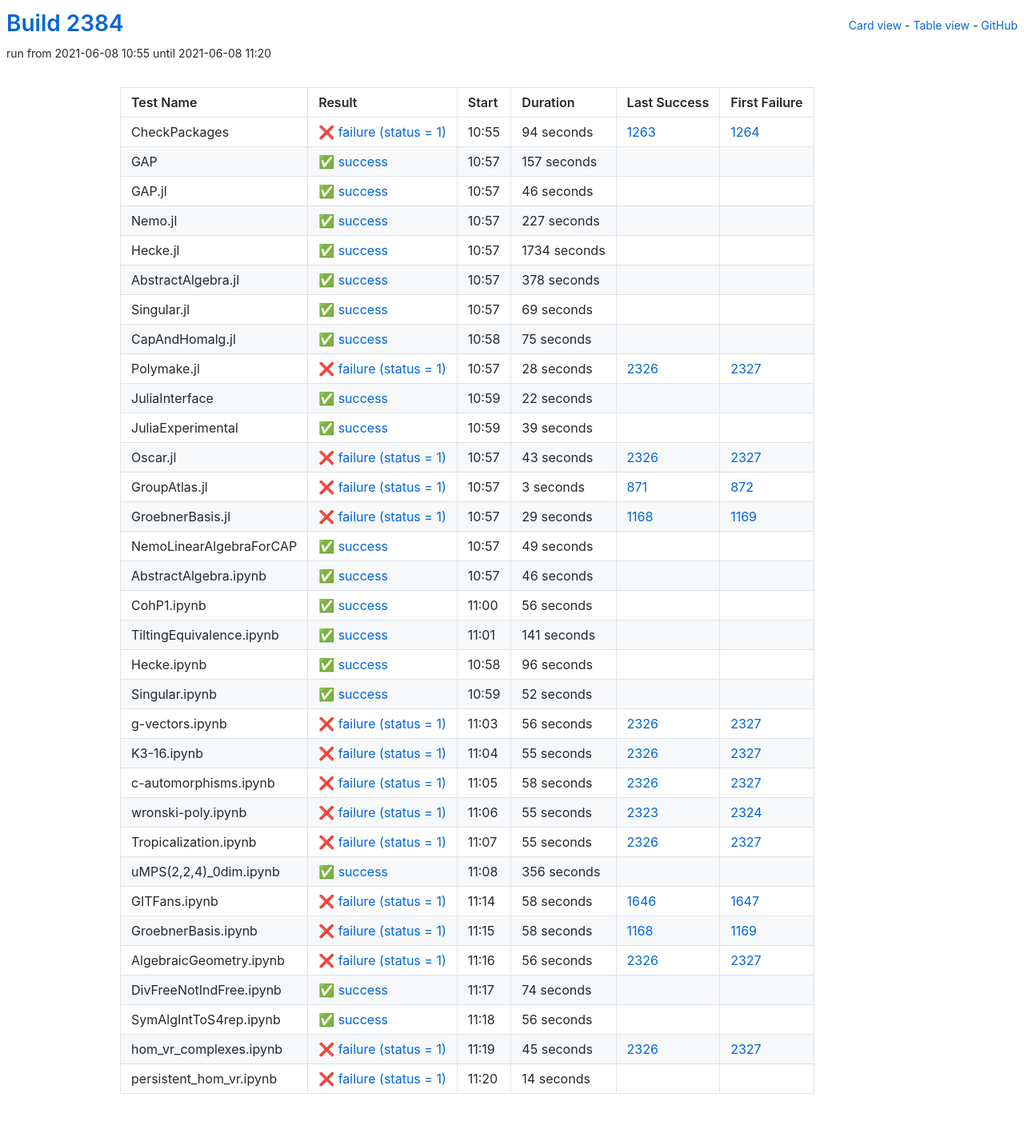
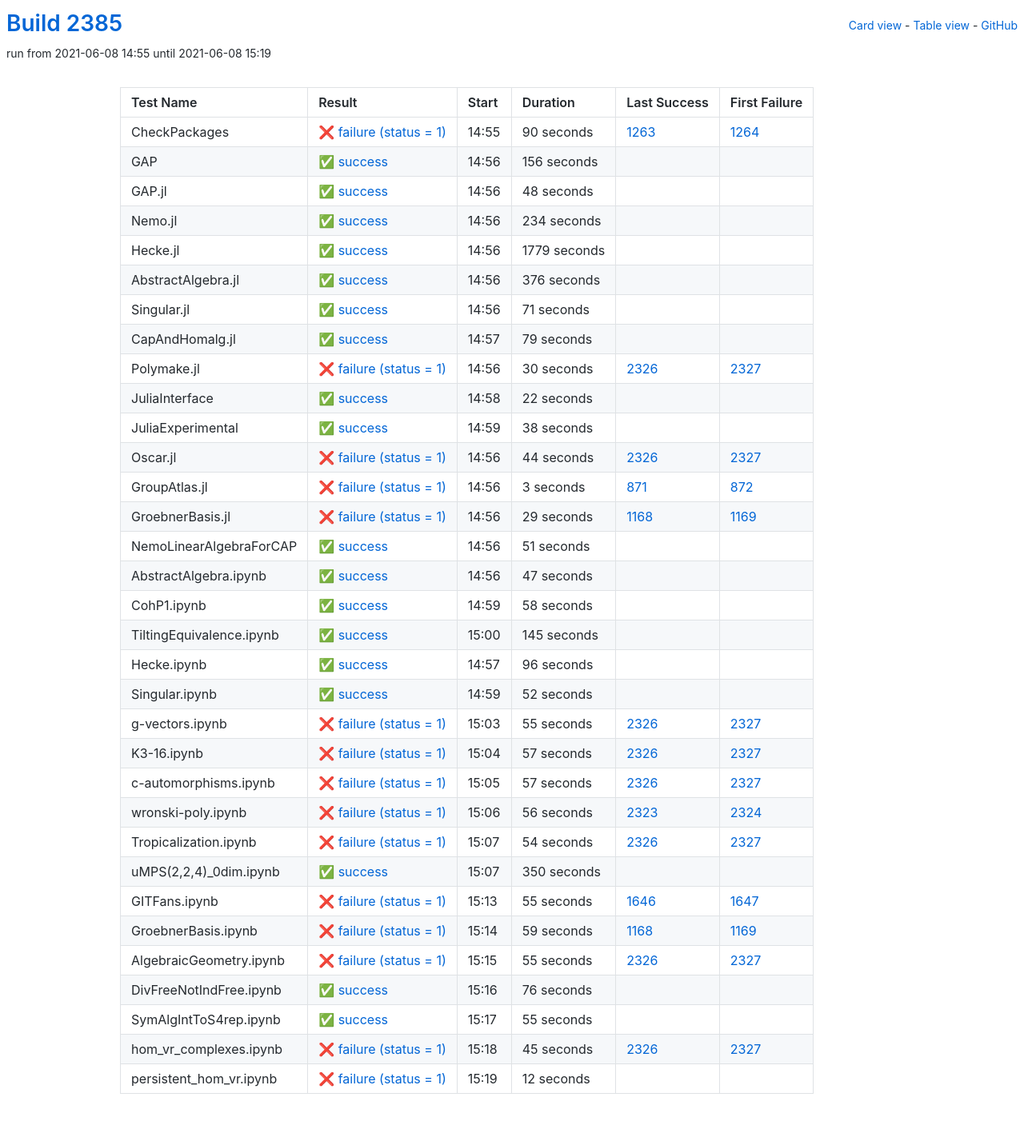
Before and after one commit to oscar-system/oscar-ci-status-stable, a Jekyll site: the page built from table.html, in a window 1280 px wide. Shown: the whole page at 80% size. Built offline with Jekyll 4.4.1, drawn with Linux system fonts in a browser that asks for light colours.

Commit message:
Build #2385

```diff
--- a/_data/ci.yml
+++ b/_data/ci.yml
@@ -1,6 +1,6 @@
 ---
-build: 2384
-build_url: https://oscarci.mathematik.uni-kl.de/job/oscar-stable/2384/
+build: 2385
+build_url: https://oscarci.mathematik.uni-kl.de/job/oscar-stable/2385/
 job: oscar-stable
 organization: oscar-system
 repo: oscar-ci-status-stable
@@ -8,116 +8,116 @@ repourl: https://github.com/oscar-system/oscar-ci-status-stable
 tests:
 - name: CheckPackages
   id: checkpackages
-  log: https://oscarci.mathematik.uni-kl.de/job/oscar-stable/2384/artifact/logs/build-2384/CheckPackages.log
-  start: 2021-06-08 10:55
+  log: https://oscarci.mathematik.uni-kl.de/job/oscar-stable/2385/artifact/logs/build-2385/CheckPackages.log
+  start: 2021-06-08 14:55
   success: false
   exitcode: 1
   status: failure
-  duration: 94
+  duration: 90
   last_success: 1263
   last_success_url: https://oscarci.mathematik.uni-kl.de/job/oscar-stable/1263/
   first_failure: 1264
   first_failure_url: https://oscarci.mathematik.uni-kl.de/job/oscar-stable/1264/
 - name: GAP
   id: gap
-  log: https://oscarci.mathematik.uni-kl.de/job/oscar-stable/2384/artifact/logs/build-2384/GAP.log
-  start: 2021-06-08 10:57
+  log: https://oscarci.mathematik.uni-kl.de/job/oscar-stable/2385/artifact/logs/build-2385/GAP.log
+  start: 2021-06-08 14:56
   success: true
   exitcode: 0
   status: success
-  duration: 157
+  duration: 156
   last_success: false
   last_success_url:
   first_failure: false
   first_failure_url:
 - name: GAP.jl
   id: gap-jl
-  log: https://oscarci.mathematik.uni-kl.de/job/oscar-stable/2384/artifact/logs/build-2384/GAP.jl.log
-  start: 2021-06-08 10:57
+  log: https://oscarci.mathematik.uni-kl.de/job/oscar-stable/2385/artifact/logs/build-2385/GAP.jl.log
+  start: 2021-06-08 14:56
   success: true
   exitcode: 0
   status: success
-  duration: 46
+  duration: 48
   last_success: false
   last_success_url:
   first_failure: false
   first_failure_url:
 - name: Nemo.jl
   id: nemo-jl
-  log: https://oscarci.mathematik.uni-kl.de/job/oscar-stable/2384/artifact/logs/build-2384/Nemo.jl.log
-  start: 2021-06-08 10:57
+  log: https://oscarci.mathematik.uni-kl.de/job/oscar-stable/2385/artifact/logs/build-2385/Nemo.jl.log
+  start: 2021-06-08 14:56
   success: true
   exitcode: 0
   status: success
-  duration: 227
+  duration: 234
   last_success: false
   last_success_url:
   first_failure: false
   first_failure_url:
 - name: Hecke.jl
   id: hecke-jl
-  log: https://oscarci.mathematik.uni-kl.de/job/oscar-stable/2384/artifact/logs/build-2384/Hecke.jl.log
-  start: 2021-06-08 10:57
+  log: https://oscarci.mathematik.uni-kl.de/job/oscar-stable/2385/artifact/logs/build-2385/Hecke.jl.log
+  start: 2021-06-08 14:56
   success: true
   exitcode: 0
   status: success
-  duration: 1734
+  duration: 1779
   last_success: false
   last_success_url:
   first_failure: false
   first_failure_url:
 - name: AbstractAlgebra.jl
   id: abstractalgebra-jl
-  log: https://oscarci.mathematik.uni-kl.de/job/oscar-stable/2384/artifact/logs/build-2384/AbstractAlgebra.jl.log
-  start: 2021-06-08 10:57
+  log: https://oscarci.mathematik.uni-kl.de/job/oscar-stable/2385/artifact/logs/build-2385/AbstractAlgebra.jl.log
+  start: 2021-06-08 14:56
   success: true
   exitcode: 0
   status: success
-  duration: 378
+  duration: 376
   last_success: false
   last_success_url:
   first_failure: false
   first_failure_url:
 - name: Singular.jl
   id: singular-jl
-  log: https://oscarci.mathematik.uni-kl.de/job/oscar-stable/2384/artifact/logs/build-2384/Singular.jl.log
-  start: 2021-06-08 10:57
+  log: https://oscarci.mathematik.uni-kl.de/job/oscar-stable/2385/artifact/logs/build-2385/Singular.jl.log
+  start: 2021-06-08 14:56
   success: true
   exitcode: 0
   status: success
-  duration: 69
+  duration: 71
   last_success: false
   last_success_url:
   first_failure: false
   first_failure_url:
 - name: CapAndHomalg.jl
   id: capandhomalg-jl
-  log: https://oscarci.mathematik.uni-kl.de/job/oscar-stable/2384/artifact/logs/build-2384/CapAndHomalg.jl.log
-  start: 2021-06-08 10:58
+  log: https://oscarci.mathematik.uni-kl.de/job/oscar-stable/2385/artifact/logs/build-2385/CapAndHomalg.jl.log
+  start: 2021-06-08 14:57
   success: true
   exitcode: 0
   status: success
-  duration: 75
+  duration: 79
   last_success: false
   last_success_url:
   first_failure: false
   first_failure_url:
 - name: Polymake.jl
   id: polymake-jl
-  log: https://oscarci.mathematik.uni-kl.de/job/oscar-stable/2384/artifact/logs/build-2384/Polymake.jl.log
-  start: 2021-06-08 10:57
+  log: https://oscarci.mathematik.uni-kl.de/job/oscar-stable/2385/artifact/logs/build-2385/Polymake.jl.log
+  start: 2021-06-08 14:56
   success: false
   exitcode: 1
   status: failure
-  duration: 28
+  duration: 30
   last_success: 2326
   last_success_url: https://oscarci.mathematik.uni-kl.de/job/oscar-stable/2326/
   first_failure: 2327
   first_failure_url: https://oscarci.mathematik.uni-kl.de/job/oscar-stable/2327/
 - name: JuliaInterface
   id: juliainterface
-  log: https://oscarci.mathematik.uni-kl.de/job/oscar-stable/2384/artifact/logs/build-2384/JuliaInterface.log
-  start: 2021-06-08 10:59
+  log: https://oscarci.mathematik.uni-kl.de/job/oscar-stable/2385/artifact/logs/build-2385/JuliaInterface.log
+  start: 2021-06-08 14:58
   success: true
   exitcode: 0
   status: success
@@ -128,32 +128,32 @@ tests:
   first_failure_url:
 - name: JuliaExperimental
   id: juliaexperimental
-  log: https://oscarci.mathematik.uni-kl.de/job/oscar-stable/2384/artifact/logs/build-2384/JuliaExperimental.log
-  start: 2021-06-08 10:59
+  log: https://oscarci.mathematik.uni-kl.de/job/oscar-stable/2385/artifact/logs/build-2385/JuliaExperimental.log
+  start: 2021-06-08 14:59
   success: true
   exitcode: 0
   status: success
-  duration: 39
+  duration: 38
   last_success: false
   last_success_url:
   first_failure: false
   first_failure_url:
 - name: Oscar.jl
   id: oscar-jl
-  log: https://oscarci.mathematik.uni-kl.de/job/oscar-stable/2384/artifact/logs/build-2384/Oscar.jl.log
-  start: 2021-06-08 10:57
+  log: https://oscarci.mathematik.uni-kl.de/job/oscar-stable/2385/artifact/logs/build-2385/Oscar.jl.log
+  start: 2021-06-08 14:56
   success: false
   exitcode: 1
   status: failure
-  duration: 43
+  duration: 44
   last_success: 2326
   last_success_url: https://oscarci.mathematik.uni-kl.de/job/oscar-stable/2326/
   first_failure: 2327
   first_failure_url: https://oscarci.mathematik.uni-kl.de/job/oscar-stable/2327/
 - name: GroupAtlas.jl
   id: groupatlas-jl
-  log: https://oscarci.mathematik.uni-kl.de/job/oscar-stable/2384/artifact/logs/build-2384/GroupAtlas.jl.log
-  start: 2021-06-08 10:57
+  log: https://oscarci.mathematik.uni-kl.de/job/oscar-stable/2385/artifact/logs/build-2385/GroupAtlas.jl.log
+  start: 2021-06-08 14:56
   success: false
   exitcode: 1
   status: failure
@@ -164,8 +164,8 @@ tests:
   first_failure_url: https://oscarci.mathematik.uni-kl.de/job/oscar-stable/872/
 - name: GroebnerBasis.jl
   id: groebnerbasis-jl
-  log: https://oscarci.mathematik.uni-kl.de/job/oscar-stable/2384/artifact/logs/build-2384/GroebnerBasis.jl.log
-  start: 2021-06-08 10:57
+  log: https://oscarci.mathematik.uni-kl.de/job/oscar-stable/2385/artifact/logs/build-2385/GroebnerBasis.jl.log
+  start: 2021-06-08 14:56
   success: false
   exitcode: 1
   status: failure
@@ -176,56 +176,56 @@ tests:
   first_failure_url: https://oscarci.mathematik.uni-kl.de/job/oscar-stable/1169/
 - name: NemoLinearAlgebraForCAP
   id: nemolinearalgebraforcap
-  log: https://oscarci.mathematik.uni-kl.de/job/oscar-stable/2384/artifact/logs/build-2384/NemoLinearAlgebraForCAP.log
-  start: 2021-06-08 10:57
+  log: https://oscarci.mathematik.uni-kl.de/job/oscar-stable/2385/artifact/logs/build-2385/NemoLinearAlgebraForCAP.log
+  start: 2021-06-08 14:56
   success: true
   exitcode: 0
   status: success
-  duration: 49
+  duration: 51
   last_success: false
   last_success_url:
   first_failure: false
   first_failure_url:
 - name: AbstractAlgebra.ipynb
   id: abstractalgebra-ipynb
-  log: https://oscarci.mathematik.uni-kl.de/job/oscar-stable/2384/artifact/logs/build-2384/AbstractAlgebra.ipynb.log
-  start: 2021-06-08 10:57
+  log: https://oscarci.mathematik.uni-kl.de/job/oscar-stable/2385/artifact/logs/build-2385/AbstractAlgebra.ipynb.log
+  start: 2021-06-08 14:56
   success: true
   exitcode: 0
   status: success
-  duration: 46
+  duration: 47
   last_success: false
   last_success_url:
   first_failure: false
   first_failure_url:
 - name: CohP1.ipynb
   id: cohp1-ipynb
-  log: https://oscarci.mathematik.uni-kl.de/job/oscar-stable/2384/artifact/logs/build-2384/CohP1.ipynb.log
-  start: 2021-06-08 11:00
+  log: https://oscarci.mathematik.uni-kl.de/job/oscar-stable/2385/artifact/logs/build-2385/CohP1.ipynb.log
+  start: 2021-06-08 14:59
   success: true
   exitcode: 0
   status: success
-  duration: 56
+  duration: 58
   last_success: false
   last_success_url:
   first_failure: false
   first_failure_url:
 - name: TiltingEquivalence.ipynb
   id: tiltingequivalence-ipynb
-  log: https://oscarci.mathematik.uni-kl.de/job/oscar-stable/2384/artifact/logs/build-2384/TiltingEquivalence.ipynb.log
-  start: 2021-06-08 11:01
+  log: https://oscarci.mathematik.uni-kl.de/job/oscar-stable/2385/artifact/logs/build-2385/TiltingEquivalence.ipynb.log
+  start: 2021-06-08 15:00
   success: true
   exitcode: 0
   status: success
-  duration: 141
+  duration: 145
   last_success: false
   last_success_url:
   first_failure: false
   first_failure_url:
 - name: Hecke.ipynb
   id: hecke-ipynb
-  log: https://oscarci.mathematik.uni-kl.de/job/oscar-stable/2384/artifact/logs/build-2384/Hecke.ipynb.log
-  start: 2021-06-08 10:58
+  log: https://oscarci.mathematik.uni-kl.de/job/oscar-stable/2385/artifact/logs/build-2385/Hecke.ipynb.log
+  start: 2021-06-08 14:57
   success: true
   exitcode: 0
   status: success
@@ -236,8 +236,8 @@ tests:
   first_failure_url:
 - name: Singular.ipynb
   id: singular-ipynb
-  log: https://oscarci.mathematik.uni-kl.de/job/oscar-stable/2384/artifact/logs/build-2384/Singular.ipynb.log
-  start: 2021-06-08 10:59
+  log: https://oscarci.mathematik.uni-kl.de/job/oscar-stable/2385/artifact/logs/build-2385/Singular.ipynb.log
+  start: 2021-06-08 14:59
   success: true
   exitcode: 0
   status: success
@@ -248,20 +248,8 @@ tests:
   first_failure_url:
 - name: g-vectors.ipynb
   id: g-vectors-ipynb
-  log: https://oscarci.mathematik.uni-kl.de/job/oscar-stable/2384/artifact/logs/build-2384/g-vectors.ipynb.log
-  start: 2021-06-08 11:03
-  success: false
-  exitcode: 1
-  status: failure
-  duration: 56
-  last_success: 2326
-  last_success_url: https://oscarci.mathematik.uni-kl.de/job/oscar-stable/2326/
-  first_failure: 2327
-  first_failure_url: https://oscarci.mathematik.uni-kl.de/job/oscar-stable/2327/
-- name: K3-16.ipynb
-  id: k3-16-ipynb
-  log: https://oscarci.mathematik.uni-kl.de/job/oscar-stable/2384/artifact/logs/build-2384/K3-16.ipynb.log
-  start: 2021-06-08 11:04
+  log: https://oscarci.mathematik.uni-kl.de/job/oscar-stable/2385/artifact/logs/build-2385/g-vectors.ipynb.log
+  start: 2021-06-08 15:03
   success: false
   exitcode: 1
   status: failure
@@ -270,34 +258,94 @@ tests:
   last_success_url: https://oscarci.mathematik.uni-kl.de/job/oscar-stable/2326/
   first_failure: 2327
   first_failure_url: https://oscarci.mathematik.uni-kl.de/job/oscar-stable/2327/
-- name: c-automorphisms.ipynb
-  id: c-automorphisms-ipynb
-  log: https://oscarci.mathematik.uni-kl.de/job/oscar-stable/2384/artifact/logs/build-2384/c-automorphisms.ipynb.log
-  start: 2021-06-08 11:05
+- name: K3-16.ipynb
+  id: k3-16-ipynb
+  log: https://oscarci.mathematik.uni-kl.de/job/oscar-stable/2385/artifact/logs/build-2385/K3-16.ipynb.log
+  start: 2021-06-08 15:04
   success: false
   exitcode: 1
   status: failure
-  duration: 58
+  duration: 57
+  last_success: 2326
+  last_success_url: https://oscarci.mathematik.uni-kl.de/job/oscar-stable/2326/
+  first_failure: 2327
+  first_failure_url: https://oscarci.mathematik.uni-kl.de/job/oscar-stable/2327/
+- name: c-automorphisms.ipynb
+  id: c-automorphisms-ipynb
+  log: https://oscarci.mathematik.uni-kl.de/job/oscar-stable/2385/artifact/logs/build-2385/c-automorphisms.ipynb.log
+  start: 2021-06-08 15:05
+  success: false
+  exitcode: 1
+  status: failure
+  duration: 57
   last_success: 2326
   last_success_url: https://oscarci.mathematik.uni-kl.de/job/oscar-stable/2326/
   first_failure: 2327
   first_failure_url: https://oscarci.mathematik.uni-kl.de/job/oscar-stable/2327/
 - name: wronski-poly.ipynb
   id: wronski-poly-ipynb
-  log: https://oscarci.mathematik.uni-kl.de/job/oscar-stable/2384/artifact/logs/build-2384/wronski-poly.ipynb.log
-  start: 2021-06-08 11:06
+  log: https://oscarci.mathematik.uni-kl.de/job/oscar-stable/2385/artifact/logs/build-2385/wronski-poly.ipynb.log
+  start: 2021-06-08 15:06
   success: false
   exitcode: 1
   status: failure
-  duration: 55
+  duration: 56
   last_success: 2323
   last_success_url: https://oscarci.mathematik.uni-kl.de/job/oscar-stable/2323/
   first_failure: 2324
   first_failure_url: https://oscarci.mathematik.uni-kl.de/job/oscar-stable/2324/
 - name: Tropicalization.ipynb
   id: tropicalization-ipynb
-  log: https://oscarci.mathematik.uni-kl.de/job/oscar-stable/2384/artifact/logs/build-2384/Tropicalization.ipynb.log
-  start: 2021-06-08 11:07
+  log: https://oscarci.mathematik.uni-kl.de/job/oscar-stable/2385/artifact/logs/build-2385/Tropicalization.ipynb.log
+  start: 2021-06-08 15:07
+  success: false
+  exitcode: 1
+  status: failure
+  duration: 54
+  last_success: 2326
+  last_success_url: https://oscarci.mathematik.uni-kl.de/job/oscar-stable/2326/
+  first_failure: 2327
+  first_failure_url: https://oscarci.mathematik.uni-kl.de/job/oscar-stable/2327/
+- name: uMPS(2,2,4)_0dim.ipynb
+  id: umps-2-2-4-0dim-ipynb
+  log: https://oscarci.mathematik.uni-kl.de/job/oscar-stable/2385/artifact/logs/build-2385/uMPS-2-2-4-_0dim.ipynb.log
+  start: 2021-06-08 15:07
+  success: true
+  exitcode: 0
+  status: success
+  duration: 350
+  last_success: false
+  last_success_url:
+  first_failure: false
+  first_failure_url:
+- name: GITFans.ipynb
+  id: gitfans-ipynb
+  log: https://oscarci.mathematik.uni-kl.de/job/oscar-stable/2385/artifact/logs/build-2385/GITFans.ipynb.log
+  start: 2021-06-08 15:13
+  success: false
+  exitcode: 1
+  status: failure
+  duration: 55
+  last_success: 1646
+  last_success_url: https://oscarci.mathematik.uni-kl.de/job/oscar-stable/1646/
+  first_failure: 1647
+  first_failure_url: https://oscarci.mathematik.uni-kl.de/job/oscar-stable/1647/
+- name: GroebnerBasis.ipynb
+  id: groebnerbasis-ipynb
+  log: https://oscarci.mathematik.uni-kl.de/job/oscar-stable/2385/artifact/logs/build-2385/GroebnerBasis.ipynb.log
+  start: 2021-06-08 15:14
+  success: false
+  exitcode: 1
+  status: failure
+  duration: 59
+  last_success: 1168
+  last_success_url: https://oscarci.mathematik.uni-kl.de/job/oscar-stable/1168/
+  first_failure: 1169
+  first_failure_url: https://oscarci.mathematik.uni-kl.de/job/oscar-stable/1169/
+- name: AlgebraicGeometry.ipynb
+  id: algebraicgeometry-ipynb
+  log: https://oscarci.mathematik.uni-kl.de/job/oscar-stable/2385/artifact/logs/build-2385/AlgebraicGeometry.ipynb.log
+  start: 2021-06-08 15:15
   success: false
   exitcode: 1
   status: failure
@@ -306,82 +354,34 @@ tests:
   last_success_url: https://oscarci.mathematik.uni-kl.de/job/oscar-stable/2326/
   first_failure: 2327
   first_failure_url: https://oscarci.mathematik.uni-kl.de/job/oscar-stable/2327/
-- name: uMPS(2,2,4)_0dim.ipynb
-  id: umps-2-2-4-0dim-ipynb
-  log: https://oscarci.mathematik.uni-kl.de/job/oscar-stable/2384/artifact/logs/build-2384/uMPS-2-2-4-_0dim.ipynb.log
-  start: 2021-06-08 11:08
+- name: DivFreeNotIndFree.ipynb
+  id: divfreenotindfree-ipynb
+  log: https://oscarci.mathematik.uni-kl.de/job/oscar-stable/2385/artifact/logs/build-2385/DivFreeNotIndFree.ipynb.log
+  start: 2021-06-08 15:16
   success: true
   exitcode: 0
   status: success
-  duration: 356
-  last_success: false
-  last_success_url:
-  first_failure: false
-  first_failure_url:
-- name: GITFans.ipynb
-  id: gitfans-ipynb
-  log: https://oscarci.mathematik.uni-kl.de/job/oscar-stable/2384/artifact/logs/build-2384/GITFans.ipynb.log
-  start: 2021-06-08 11:14
-  success: false
-  exitcode: 1
-  status: failure
-  duration: 58
-  last_success: 1646
-  last_success_url: https://oscarci.mathematik.uni-kl.de/job/oscar-stable/1646/
-  first_failure: 1647
-  first_failure_url: https://oscarci.mathematik.uni-kl.de/job/oscar-stable/1647/
-- name: GroebnerBasis.ipynb
-  id: groebnerbasis-ipynb
-  log: https://oscarci.mathematik.uni-kl.de/job/oscar-stable/2384/artifact/logs/build-2384/GroebnerBasis.ipynb.log
-  start: 2021-06-08 11:15
-  success: false
-  exitcode: 1
-  status: failure
-  duration: 58
-  last_success: 1168
-  last_success_url: https://oscarci.mathematik.uni-kl.de/job/oscar-stable/1168/
-  first_failure: 1169
-  first_failure_url: https://oscarci.mathematik.uni-kl.de/job/oscar-stable/1169/
-- name: AlgebraicGeometry.ipynb
-  id: algebraicgeometry-ipynb
-  log: https://oscarci.mathematik.uni-kl.de/job/oscar-stable/2384/artifact/logs/build-2384/AlgebraicGeometry.ipynb.log
-  start: 2021-06-08 11:16
-  success: false
-  exitcode: 1
-  status: failure
-  duration: 56
-  last_success: 2326
-  last_success_url: https://oscarci.mathematik.uni-kl.de/job/oscar-stable/2326/
-  first_failure: 2327
-  first_failure_url: https://oscarci.mathematik.uni-kl.de/job/oscar-stable/2327/
-- name: DivFreeNotIndFree.ipynb
-  id: divfreenotindfree-ipynb
-  log: https://oscarci.mathematik.uni-kl.de/job/oscar-stable/2384/artifact/logs/build-2384/DivFreeNotIndFree.ipynb.log
-  start: 2021-06-08 11:17
-  success: true
-  exitcode: 0
-  status: success
-  duration: 74
+  duration: 76
   last_success: false
   last_success_url:
   first_failure: false
   first_failure_url:
 - name: SymAlgIntToS4rep.ipynb
   id: symalginttos4rep-ipynb
-  log: https://oscarci.mathematik.uni-kl.de/job/oscar-stable/2384/artifact/logs/build-2384/SymAlgIntToS4rep.ipynb.log
-  start: 2021-06-08 11:18
+  log: https://oscarci.mathematik.uni-kl.de/job/oscar-stable/2385/artifact/logs/build-2385/SymAlgIntToS4rep.ipynb.log
+  start: 2021-06-08 15:17
   success: true
   exitcode: 0
   status: success
-  duration: 56
+  duration: 55
   last_success: false
   last_success_url:
   first_failure: false
   first_failure_url:
 - name: hom_vr_complexes.ipynb
   id: hom-vr-complexes-ipynb
-  log: https://oscarci.mathematik.uni-kl.de/job/oscar-stable/2384/artifact/logs/build-2384/hom_vr_complexes.ipynb.log
-  start: 2021-06-08 11:19
+  log: https://oscarci.mathematik.uni-kl.de/job/oscar-stable/2385/artifact/logs/build-2385/hom_vr_complexes.ipynb.log
+  start: 2021-06-08 15:18
   success: false
   exitcode: 1
   status: failure
@@ -392,12 +392,12 @@ tests:
   first_failure_url: https://oscarci.mathematik.uni-kl.de/job/oscar-stable/2327/
 - name: persistent_hom_vr.ipynb
   id: persistent-hom-vr-ipynb
-  log: https://oscarci.mathematik.uni-kl.de/job/oscar-stable/2384/artifact/logs/build-2384/persistent_hom_vr.ipynb.log
-  start: 2021-06-08 11:20
+  log: https://oscarci.mathematik.uni-kl.de/job/oscar-stable/2385/artifact/logs/build-2385/persistent_hom_vr.ipynb.log
+  start: 2021-06-08 15:19
   success: false
   exitcode: 1
   status: failure
-  duration: 14
+  duration: 12
   last_success: false
   last_success_url:
   first_failure: false
```
Also changed, not shown: README.md.
